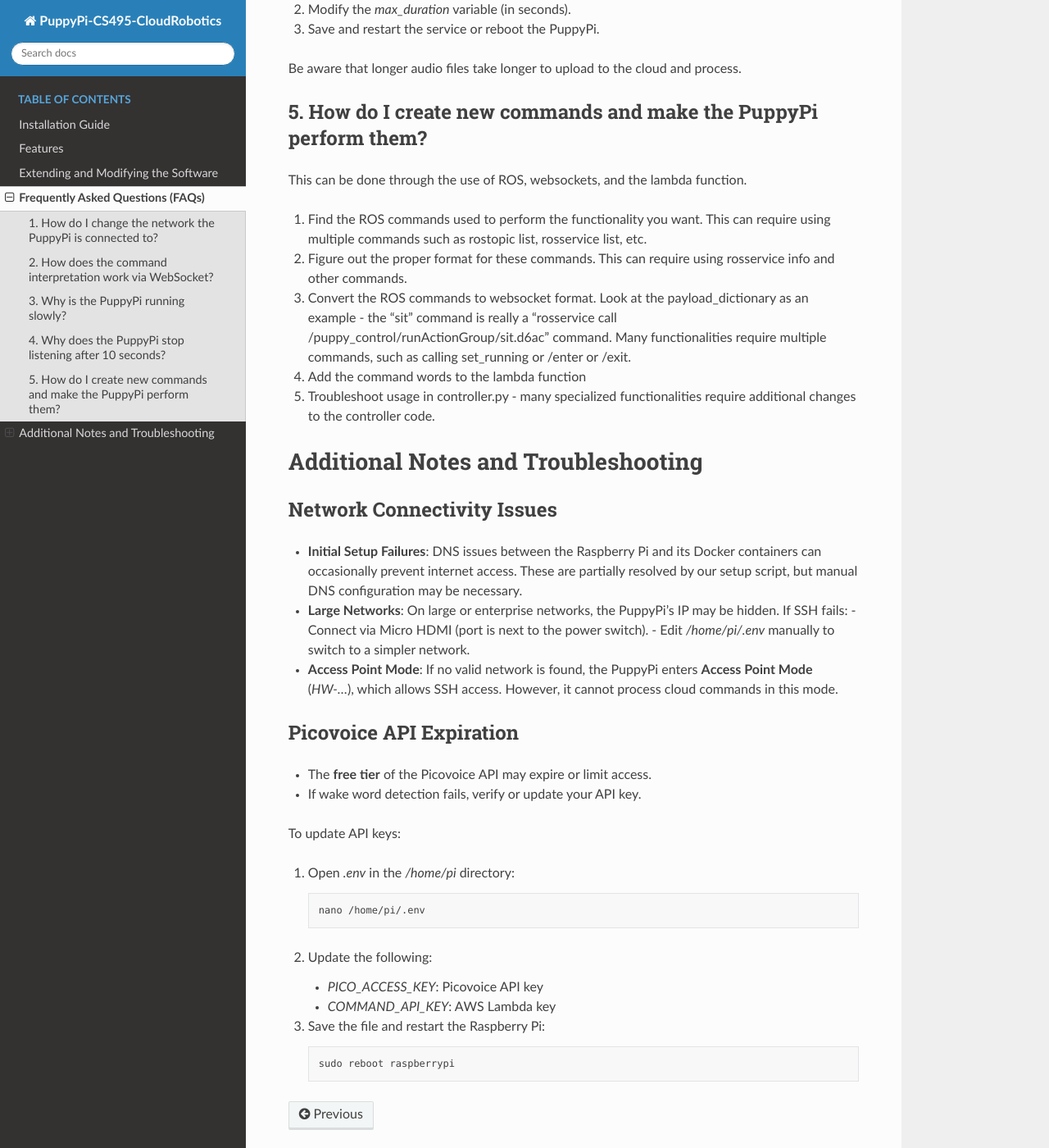
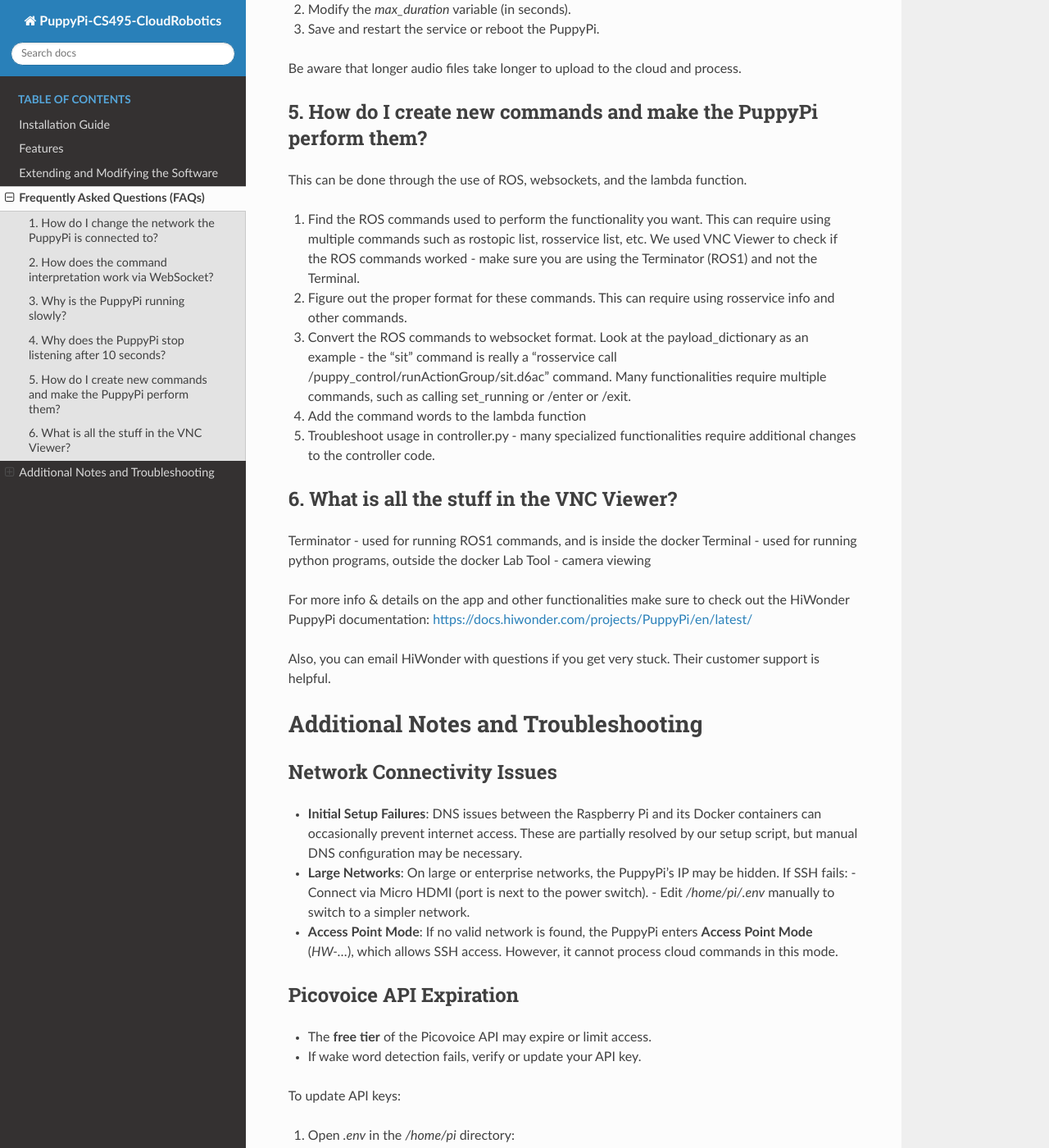
Before and after one commit to CS-495-Cloud-Robotics-Team/PuppyPi, a Sphinx documentation site: the page built from docs/faq.rst, in a window 1280 px wide and 1400 px high, scrolled down 2023 px. Shown: the whole window at 82% size. Built offline with Sphinx 7.4.7 and the Read the Docs theme 3.1.0, drawn with Linux system fonts in a browser that asks for light colours; pages that are not in the unit, such as notebooks, are missing from menus.

Commit message:
Update faq.rst

```diff
--- a/docs/faq.rst
+++ b/docs/faq.rst
@@ -95,11 +95,21 @@ Be aware that longer audio files take longer to upload to the cloud and process.
 
 This can be done through the use of ROS, websockets, and the lambda function.
 
-1. Find the ROS commands used to perform the functionality you want. This can require using multiple commands such as rostopic list, rosservice list, etc.
+1. Find the ROS commands used to perform the functionality you want. This can require using multiple commands such as rostopic list, rosservice list, etc. We used VNC Viewer to check if the ROS commands worked - make sure you are using the Terminator (ROS1) and not the Terminal.
 2. Figure out the proper format for these commands. This can require using rosservice info and other commands.
 3. Convert the ROS commands to websocket format. Look at the payload_dictionary as an example - the "sit" command is really a "rosservice call /puppy_control/runActionGroup/sit.d6ac" command. Many functionalities require multiple commands, such as calling set_running or /enter or /exit.
 4. Add the command words to the lambda function
 5. Troubleshoot usage in controller.py - many specialized functionalities require additional changes to the controller code.
+
+6. What is all the stuff in the VNC Viewer?
+-------------------------------------------
+Terminator - used for running ROS1 commands, and is inside the docker
+Terminal - used for running python programs, outside the docker
+Lab Tool - camera viewing
+
+For more info & details on the app and other functionalities make sure to check out the HiWonder PuppyPi documentation: https://docs.hiwonder.com/projects/PuppyPi/en/latest/
+
+Also, you can email HiWonder with questions if you get very stuck. Their customer support is helpful.
 
 Additional Notes and Troubleshooting
 ====================================
```
